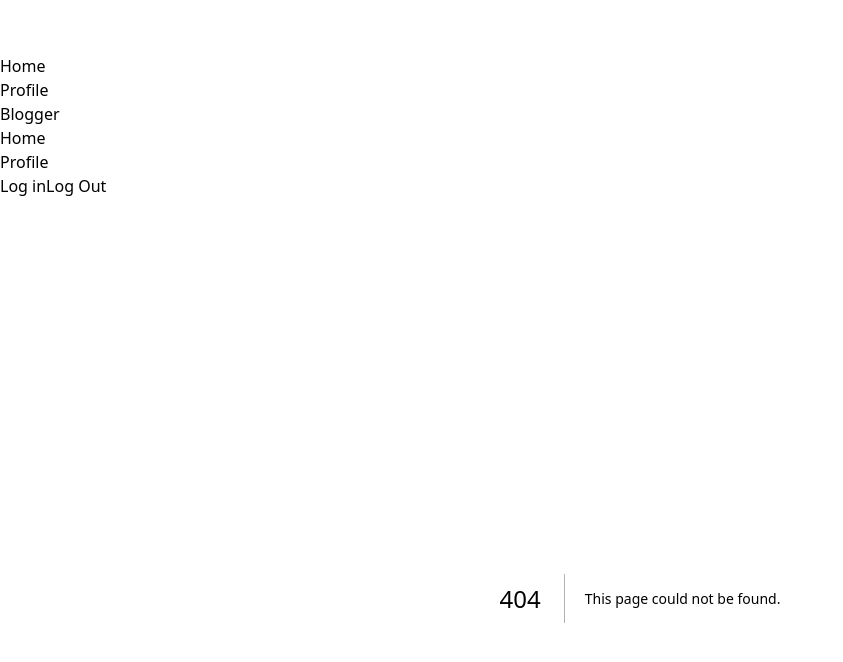
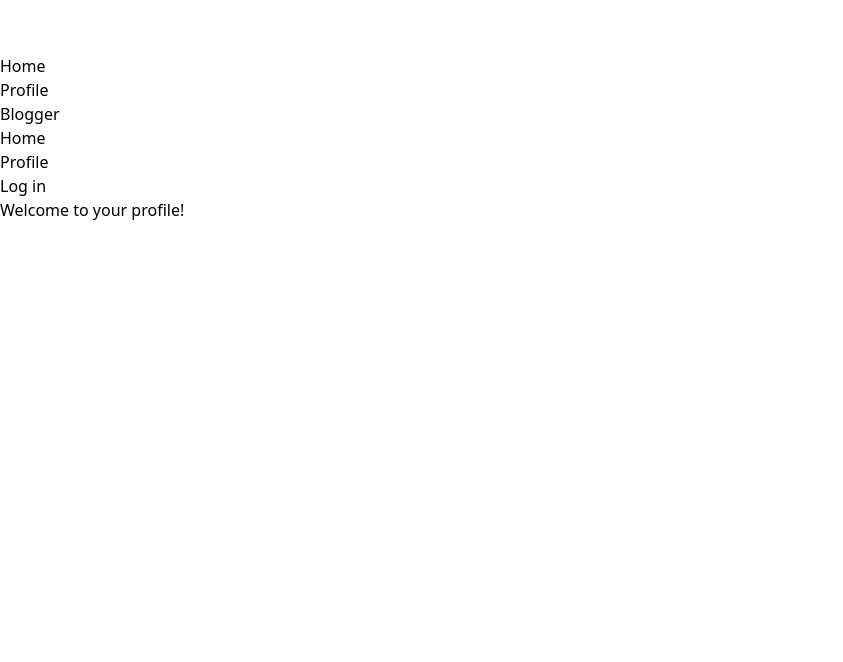
Before and after one commit to rifat-mahmudul/Next-Blogger, a Next.js app: page /profile in a window 1280 px wide. Before the commit this address had no page. Shown: the part 1226-1888 px from the top of the page, without its empty margins (0-843 px from the left). After the commit the page ends 1448 px from the top, so only its background shows below. Built offline with nearby package versions, Linux system fonts and the light colour scheme; no server answers.

Commit message:
authentication done by kine

```diff
--- a/package.json
+++ b/package.json
@@ -9,6 +9,7 @@
     "lint": "next lint"
   },
   "dependencies": {
+    "@kinde-oss/kinde-auth-nextjs": "^2.4.6",
     "next": "15.1.6",
     "react": "^19.0.0",
     "react-dom": "^19.0.0"
--- /dev/null
+++ b/src/app/api/auth/[kindeAuth]/route.jsx
@@ -0,0 +1,3 @@
+import {handleAuth} from "@kinde-oss/kinde-auth-nextjs/server";
+
+export const GET = handleAuth();
--- /dev/null
+++ b/src/app/profile/page.jsx
@@ -0,0 +1,10 @@
+
+const page = () => {
+  return (
+    <div className="flex items-center justify-center min-h-[calc(100vh-75px)]">
+        <h1 className="font-bold text-3xl">Welcome to your profile!</h1>
+    </div>
+  )
+}
+
+export default page
--- a/src/components/Header.jsx
+++ b/src/components/Header.jsx
@@ -1,8 +1,13 @@
-'use client'
+import { getKindeServerSession } from '@kinde-oss/kinde-auth-nextjs/server'
 import Link from 'next/link'
 import React from 'react'
 
 const Header = () => {
+
+    const {getUser} = getKindeServerSession();
+
+    const user = getUser();
+
   return (
     <div className='flex justify-between items-center mx-w-[90%] xl:max-w-[1200px] mx-auto'>
         <div className="navbar">
@@ -42,8 +47,9 @@ const Header = () => {
                 </ul>
             </div>
             <div className="navbar-end">
-                <Link href={'/login'} className="btn bg-green-500 text-white text-lg font-semibold hover:bg-green-600">Log in</Link>
-                <Link href={'/logout'} className="btn text-lg font-semibold btn-warning hover:btn-warning">Log Out</Link>
+               { user ? <Link href={'/api/auth/login'} className="btn bg-green-500 text-white text-lg font-semibold hover:bg-green-600">Log in</Link>
+               :
+                <Link href={'/api/auth/logout'} className="btn text-lg font-semibold btn-warning hover:btn-warning">Log Out</Link>}
             </div>
         </div>
     </div>
```
Also changed, not shown: 1 other file (tests, documents, lock files or other folders).
